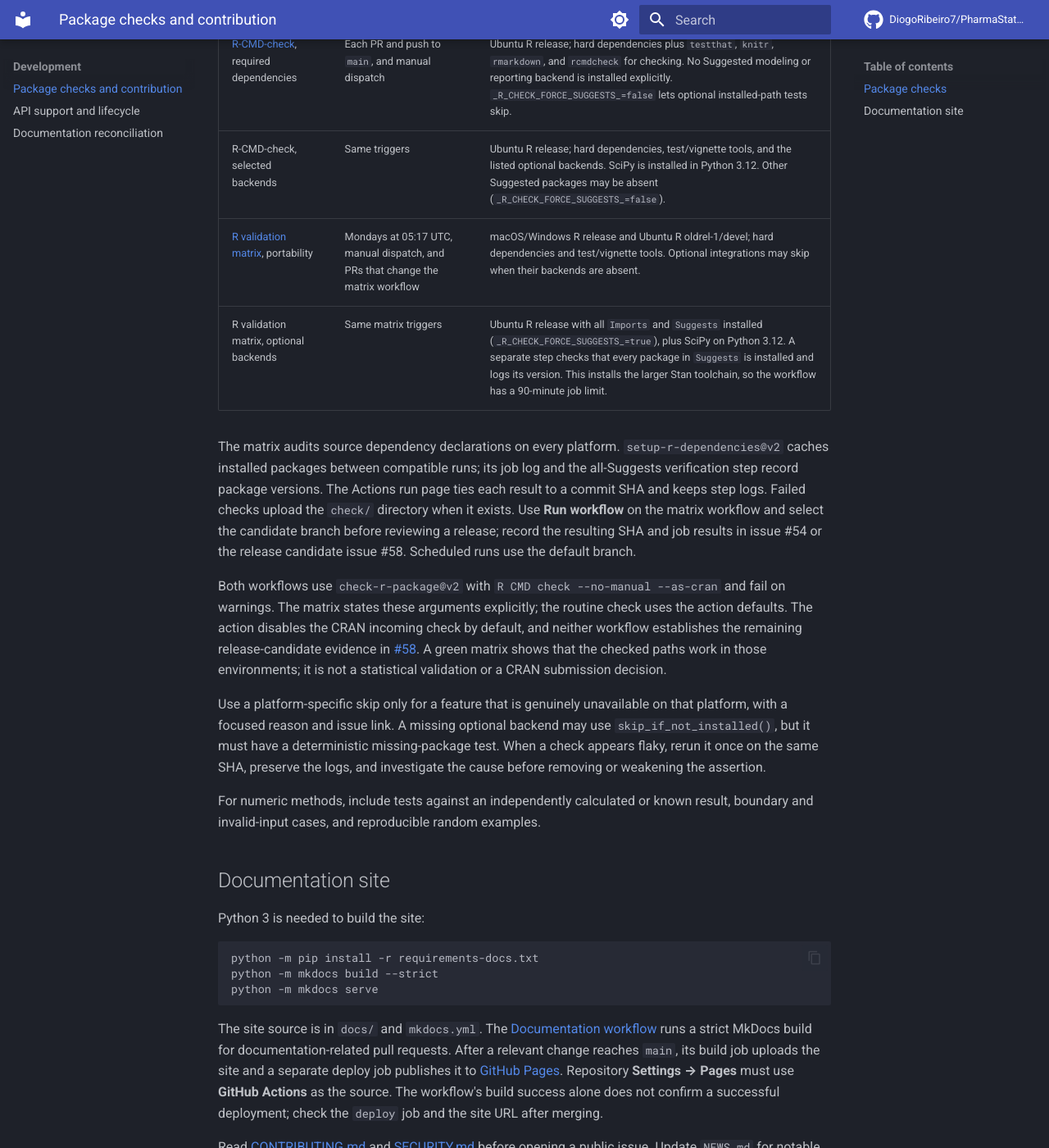
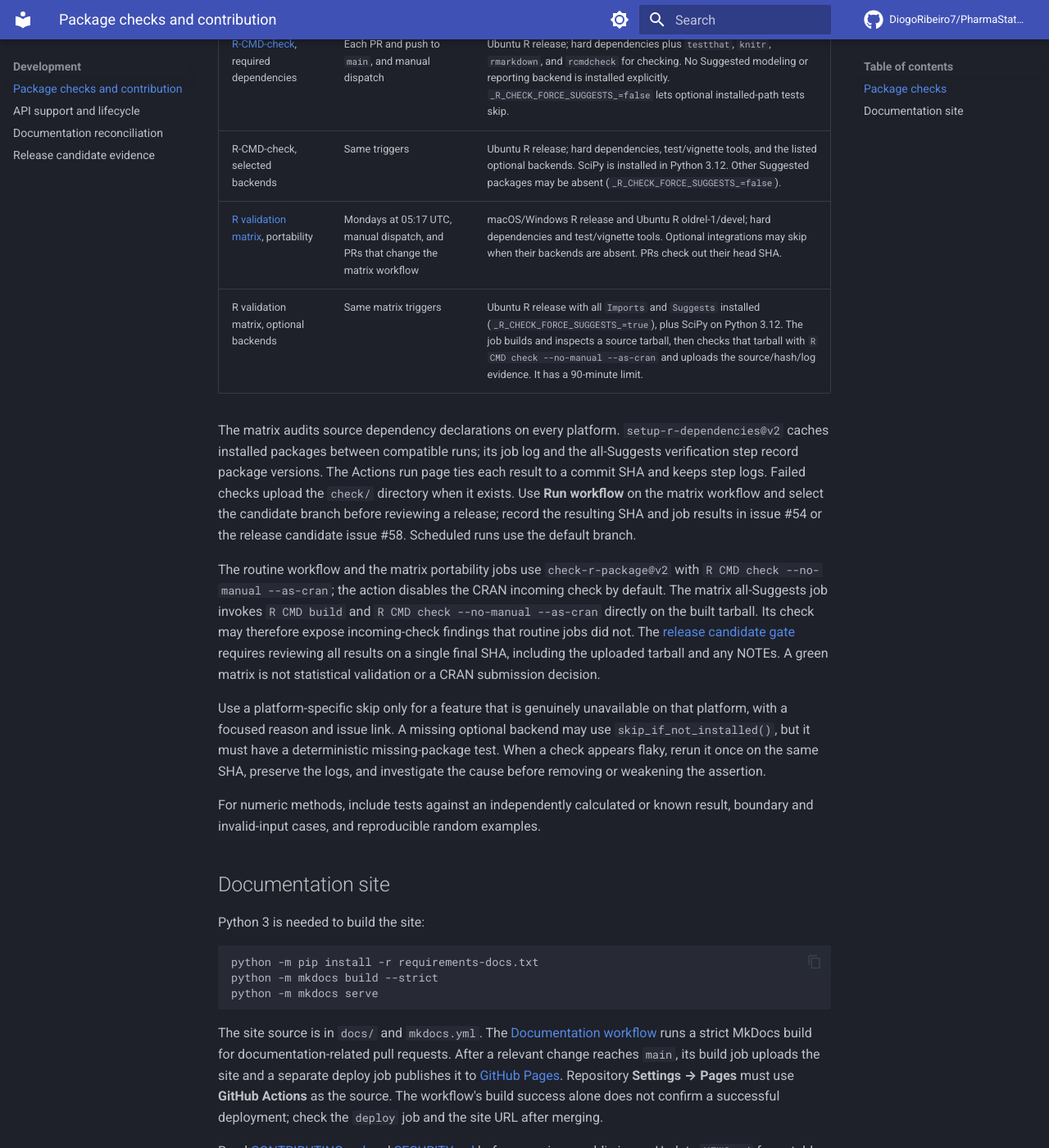
Before and after one commit to DiogoRibeiro7/PharmaStatsR, an MkDocs documentation site: the page built from docs/development.md, in a window 1280 px wide and 1400 px high, scrolled down 795 px. Shown: the whole window at 82% size. Built offline with MkDocs 1.6.1 and Material for MkDocs 9.7.7, drawn with Linux system fonts in a browser that asks for light colours; comment, search, counter and statistics services are not loaded.

```diff
--- a/docs/development.md
+++ b/docs/development.md
@@ -18,12 +18,12 @@ The [dependency audit](dependency-audit.md) maps `Imports`, `Suggests`, runtime
 | --- | --- | --- |
 | [R-CMD-check](https://github.com/DiogoRibeiro7/PharmaStatsR/actions/workflows/R-CMD-check.yaml), required dependencies | Each PR and push to `main`, and manual dispatch | Ubuntu R release; hard dependencies plus `testthat`, `knitr`, `rmarkdown`, and `rcmdcheck` for checking. No Suggested modeling or reporting backend is installed explicitly. `_R_CHECK_FORCE_SUGGESTS_=false` lets optional installed-path tests skip. |
 | R-CMD-check, selected backends | Same triggers | Ubuntu R release; hard dependencies, test/vignette tools, and the listed optional backends. SciPy is installed in Python 3.12. Other Suggested packages may be absent (`_R_CHECK_FORCE_SUGGESTS_=false`). |
-| [R validation matrix](https://github.com/DiogoRibeiro7/PharmaStatsR/actions/workflows/R-validation-matrix.yaml), portability | Mondays at 05:17 UTC, manual dispatch, and PRs that change the matrix workflow | macOS/Windows R release and Ubuntu R oldrel-1/devel; hard dependencies and test/vignette tools. Optional integrations may skip when their backends are absent. |
-| R validation matrix, optional backends | Same matrix triggers | Ubuntu R release with all `Imports` and `Suggests` installed (`_R_CHECK_FORCE_SUGGESTS_=true`), plus SciPy on Python 3.12. A separate step checks that every package in `Suggests` is installed and logs its version. This installs the larger Stan toolchain, so the workflow has a 90-minute job limit. |
+| [R validation matrix](https://github.com/DiogoRibeiro7/PharmaStatsR/actions/workflows/R-validation-matrix.yaml), portability | Mondays at 05:17 UTC, manual dispatch, and PRs that change the matrix workflow | macOS/Windows R release and Ubuntu R oldrel-1/devel; hard dependencies and test/vignette tools. Optional integrations may skip when their backends are absent. PRs check out their head SHA. |
+| R validation matrix, optional backends | Same matrix triggers | Ubuntu R release with all `Imports` and `Suggests` installed (`_R_CHECK_FORCE_SUGGESTS_=true`), plus SciPy on Python 3.12. The job builds and inspects a source tarball, then checks that tarball with `R CMD check --no-manual --as-cran` and uploads the source/hash/log evidence. It has a 90-minute limit. |
 
 The matrix audits source dependency declarations on every platform. `setup-r-dependencies@v2` caches installed packages between compatible runs; its job log and the all-Suggests verification step record package versions. The Actions run page ties each result to a commit SHA and keeps step logs. Failed checks upload the `check/` directory when it exists. Use **Run workflow** on the matrix workflow and select the candidate branch before reviewing a release; record the resulting SHA and job results in issue #54 or the release candidate issue #58. Scheduled runs use the default branch.
 
-Both workflows use `check-r-package@v2` with `R CMD check --no-manual --as-cran` and fail on warnings. The matrix states these arguments explicitly; the routine check uses the action defaults. The action disables the CRAN incoming check by default, and neither workflow establishes the remaining release-candidate evidence in [#58](https://github.com/DiogoRibeiro7/PharmaStatsR/issues/58). A green matrix shows that the checked paths work in those environments; it is not a statistical validation or a CRAN submission decision.
+The routine workflow and the matrix portability jobs use `check-r-package@v2` with `R CMD check --no-manual --as-cran`; the action disables the CRAN incoming check by default. The matrix all-Suggests job invokes `R CMD build` and `R CMD check --no-manual --as-cran` directly on the built tarball. Its check may therefore expose incoming-check findings that routine jobs did not. The [release candidate gate](release-candidate.md) requires reviewing all results on a single final SHA, including the uploaded tarball and any NOTEs. A green matrix is not statistical validation or a CRAN submission decision.
 
 Use a platform-specific skip only for a feature that is genuinely unavailable on that platform, with a focused reason and issue link. A missing optional backend may use `skip_if_not_installed()`, but it must have a deterministic missing-package test. When a check appears flaky, rerun it once on the same SHA, preserve the logs, and investigate the cause before removing or weakening the assertion.
 
--- a/mkdocs.yml
+++ b/mkdocs.yml
@@ -119,3 +119,4 @@ nav:
       - Package checks and contribution: development.md
       - API support and lifecycle: api-support-policy.md
       - Documentation reconciliation: documentation-reconciliation.md
+      - Release candidate evidence: release-candidate.md
```
Also changed, not shown: NEWS.md (+1 -0 lines), README.md (+1 -1 lines), ROADMAP.md (+2 -2 lines), cran-comments.md (added, +22 -0 lines), docs/project-status.md (+2 -2 lines), docs/release-candidate.md (added, +23 -0 lines), 5 other files.
